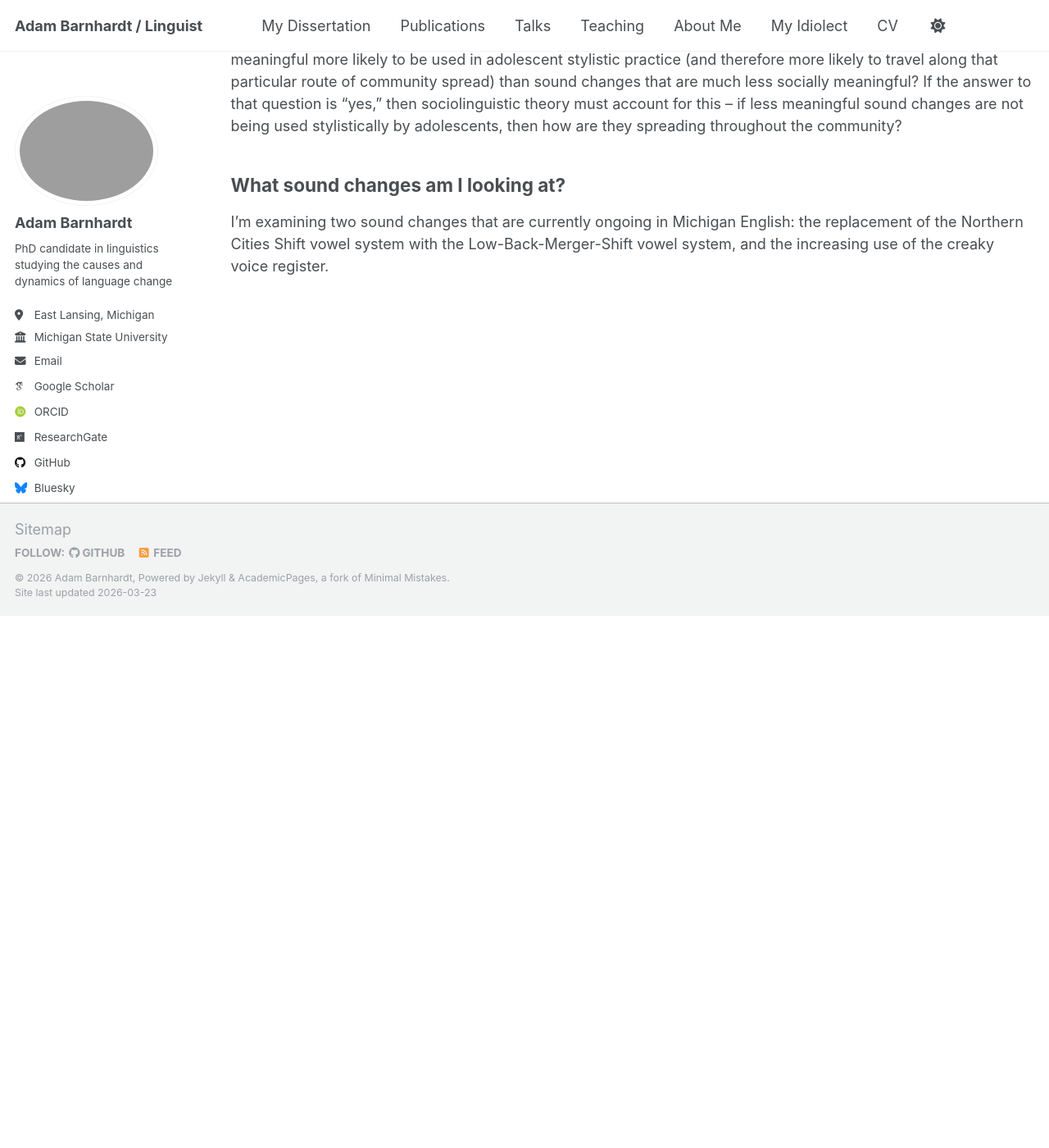
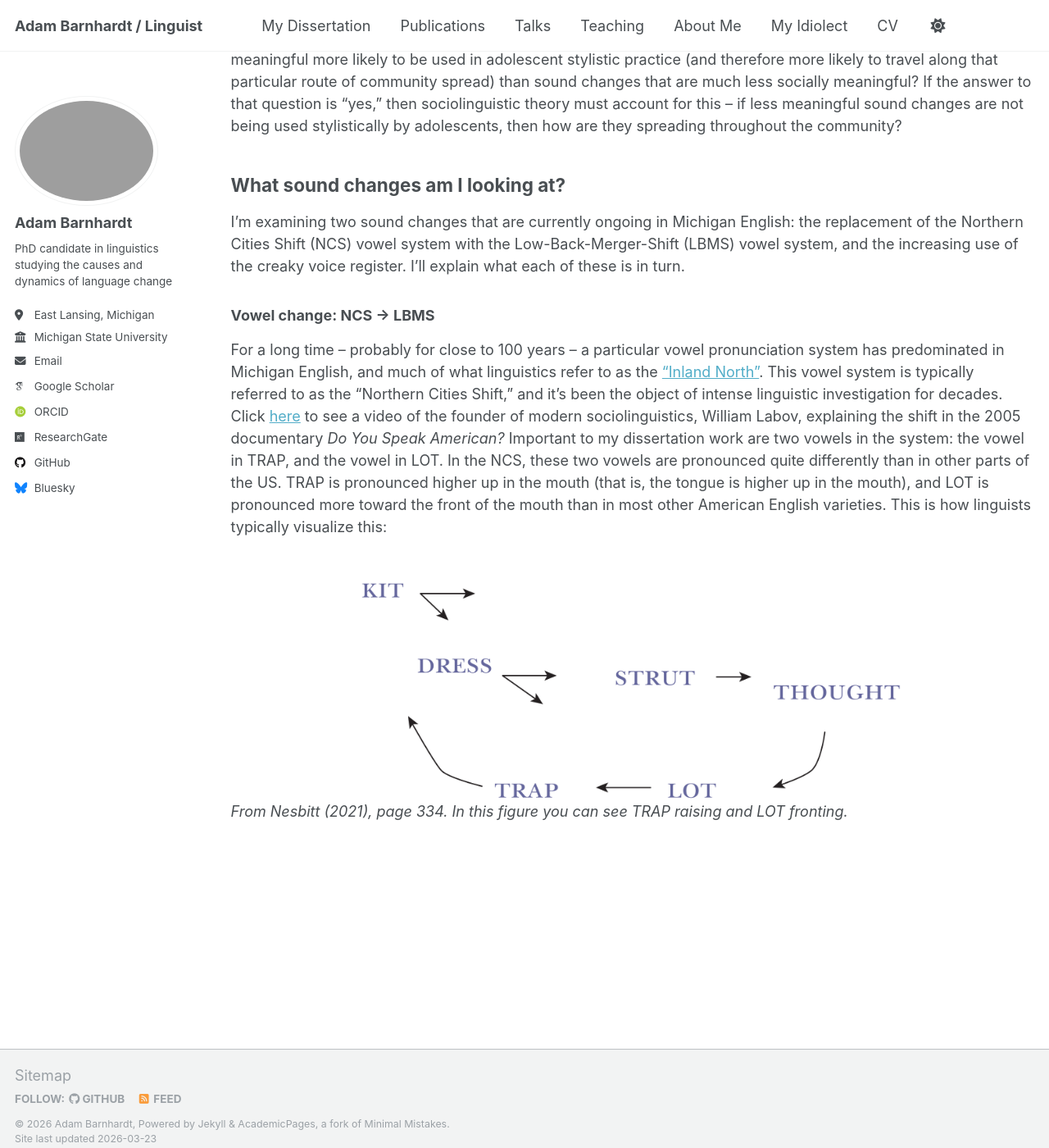
Before and after one commit to adambarnhardt/adambarnhardt.github.io, a Jekyll site: the page built from _pages/dissertation.md, in a window 1280 px wide and 1400 px high, scrolled down 803 px. Shown: the whole window at 82% size. Built offline with Jekyll 4.4.1, drawn with Linux system fonts in a browser that asks for light colours; some web fonts are replaced; a script that is not in the unit is left out; before the commit the page ends 1554 px from its top, so only the background shows below that.

Commit message:
Enhance dissertation content on sound changes
Clarified the description of sound changes in Michigan English and added a section on the Northern Cities Shift to Low-Back-Merger-Shift vowel system.

```diff
--- a/_pages/dissertation.md
+++ b/_pages/dissertation.md
@@ -13,4 +13,11 @@ At the heart of my dissertation research is the following question: Are sound ch
 
 ## What sound changes am I looking at?
 
-I'm examining two sound changes that are currently ongoing in Michigan English: the replacement of the Northern Cities Shift vowel system with the Low-Back-Merger-Shift vowel system, and the increasing use of the creaky voice register.
+I'm examining two sound changes that are currently ongoing in Michigan English: the replacement of the Northern Cities Shift (NCS) vowel system with the Low-Back-Merger-Shift (LBMS) vowel system, and the increasing use of the creaky voice register. I'll explain what each of these is in turn.
+
+### Vowel change: NCS -> LBMS
+
+For a long time -- probably for close to 100 years -- a particular vowel pronunciation system has predominated in Michigan English, and much of what linguistics refer to as the ["Inland North"](https://en.wikipedia.org/wiki/Inland_Northern_American_English). This vowel system is typically referred to as the "Northern Cities Shift," and it's been the object of intense linguistic investigation for decades. Click [here](https://www.youtube.com/watch?v=9UoJ1-ZGb1w) to see a video of the founder of modern sociolinguistics, William Labov, explaining the shift in the 2005 documentary *Do You Speak American?* Important to my dissertation work are two vowels in the system: the vowel in TRAP, and the vowel in LOT. In the NCS, these two vowels are pronounced quite differently than in other parts of the US. TRAP is pronounced higher up in the mouth (that is, the tongue is higher up in the mouth), and LOT is pronounced more toward the front of the mouth than in most other American English varieties. This is how linguists typically visualize this:
+
+![From Nesbitt (2021), page 334. In this figure you can see TRAP raising and LOT fronting.](/images/ncs.png)
+*From Nesbitt (2021), page 334. In this figure you can see TRAP raising and LOT fronting.*
```
